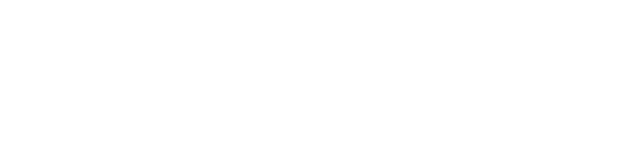
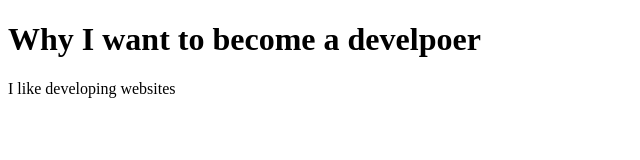
Before and after one commit to acciojob/why-software-sunithareddy14, a website: page main.html in a window 1280 px wide. Shown: the whole page, without its empty margins (0-640 px from the left). Drawn offline with Linux system fonts and the light colour scheme.

Commit message:
created a submission

```diff
--- a/main.html
+++ b/main.html
@@ -8,6 +8,8 @@
 
 <body>
 	<!-- the entire body must be written by student -->
+	<h1>Why I want to become a develpoer</h1>
+	<p>I like developing websites</p>
     <script type="text/javascript" src="./script.js">
 </script>
 
```
